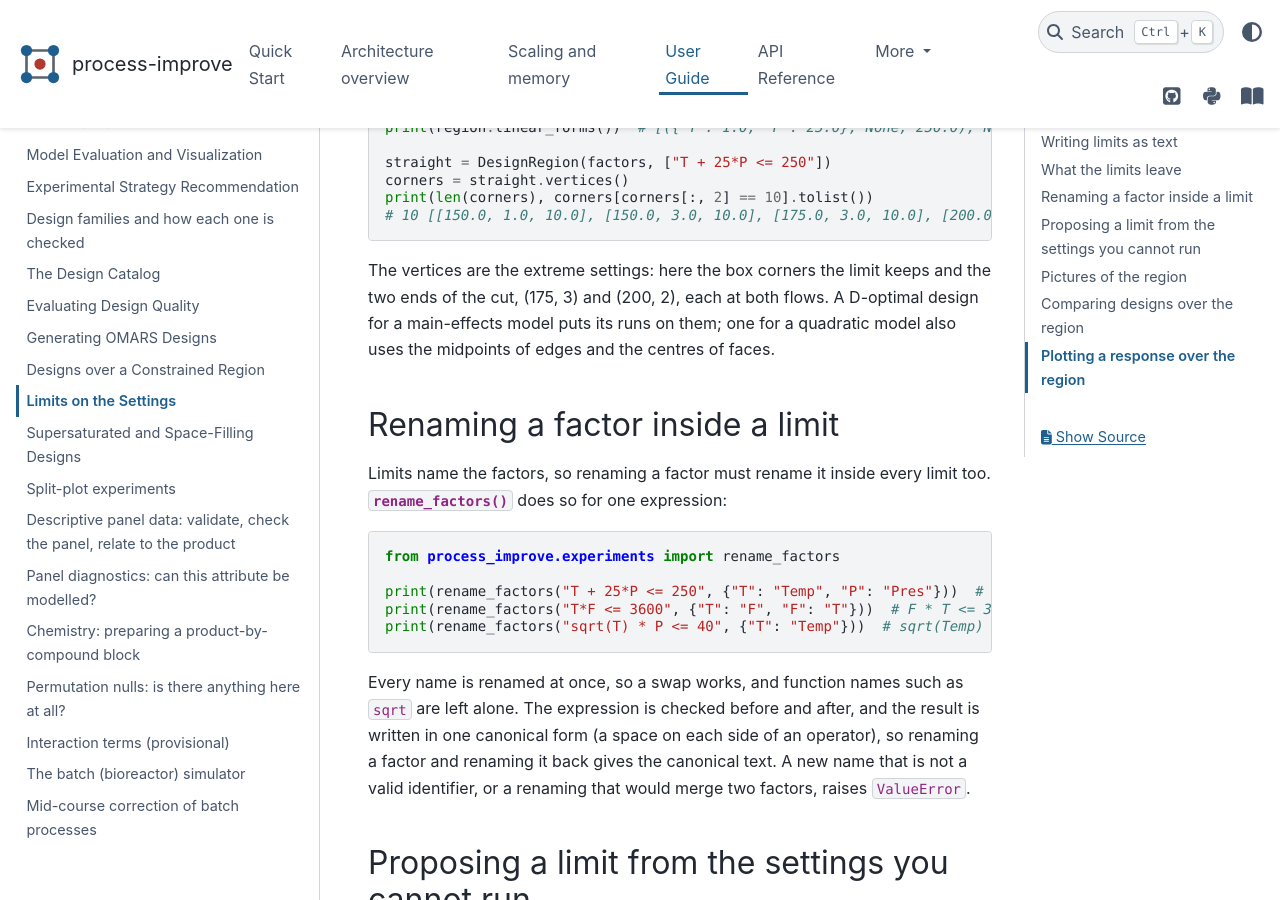
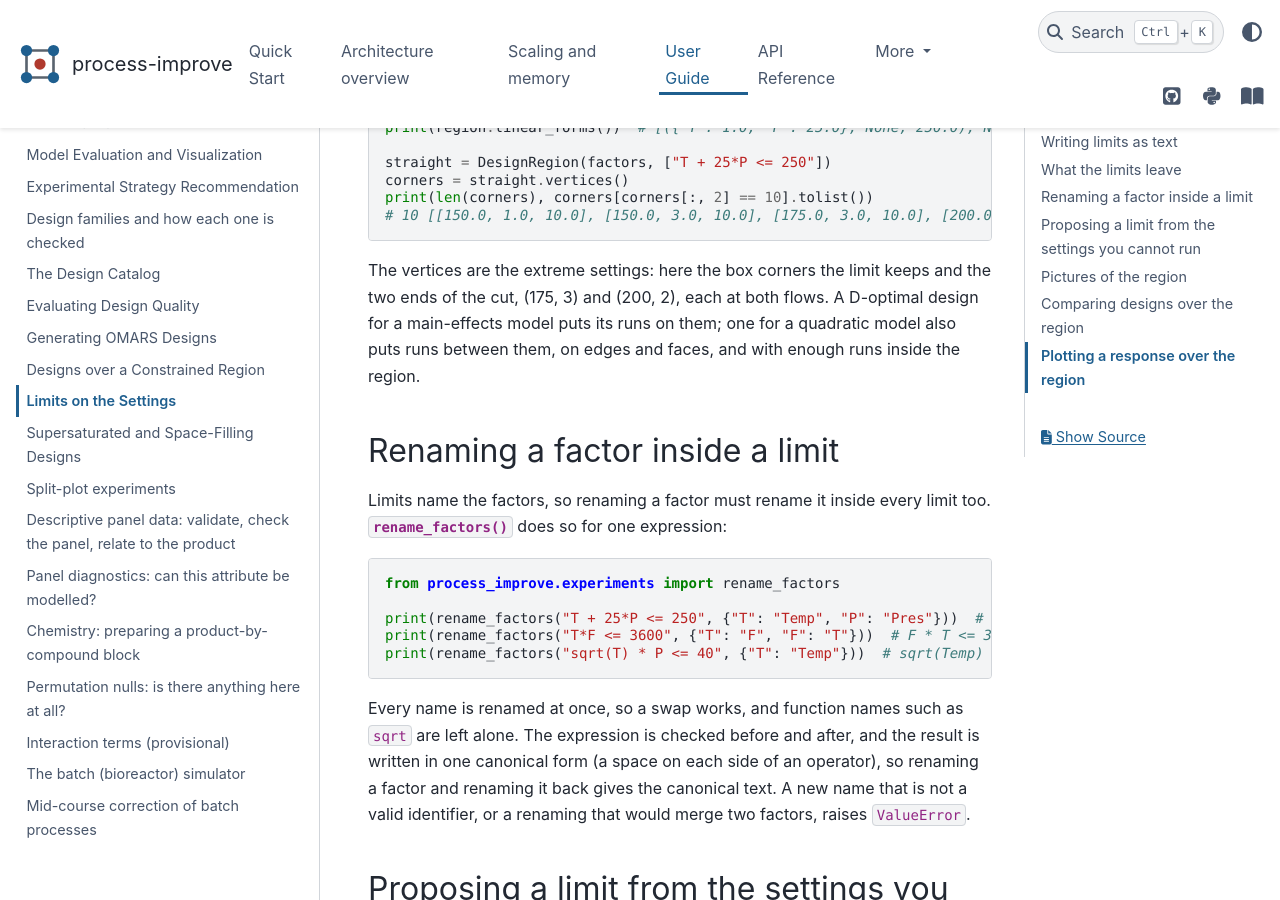
Before and after one commit to kgdunn/process-improve, a Sphinx documentation site: the page built from docs/user_guide/region_limits.rst, in a window 1280 px wide and 900 px high, scrolled down 2691 px. Built offline with Sphinx 7.4.7 and the PyData theme 0.15.4, drawn with Linux system fonts in a browser that asks for light colours.

Commit message:
Guide and vertices(): where a quadratic D-optimal design puts its runs
The guide and vertices() said a D-optimal design for a quadratic model uses the
vertices plus the midpoints of edges and the centres of faces. For the guide's own
region (T + 25*P <= 250 over T, P and F), the library's 14-run design puts 9 runs
on vertices, 3 on edges and 2 on faces, two of them neither a midpoint nor a
centre, such as (150, 2.5, 10), three quarters of the way along an edge; with 30
or 40 runs, one or two also go inside the region. Both now say what holds: a
quadratic design also puts runs between the vertices, on edges and faces, and with
enough runs inside the region.

Co-Authored-By: Claude Opus 5.5 <noreply@anthropic.com>
Claude-Session: https://claude.ai/code/session_01VH72wW3LwaRHo54dV2z5rL

```diff
--- a/docs/user_guide/region_limits.rst
+++ b/docs/user_guide/region_limits.rst
@@ -127,8 +127,8 @@ that can be listed:
 
 The vertices are the extreme settings: here the box corners the limit keeps and the two
 ends of the cut, (175, 3) and (200, 2), each at both flows. A D-optimal design for a
-main-effects model puts its runs on them; one for a quadratic model also uses the
-midpoints of edges and the centres of faces.
+main-effects model puts its runs on them; one for a quadratic model also puts runs between
+them, on edges and faces, and with enough runs inside the region.
 
 Renaming a factor inside a limit
 --------------------------------
```
Also changed, not shown: 1 other file.
